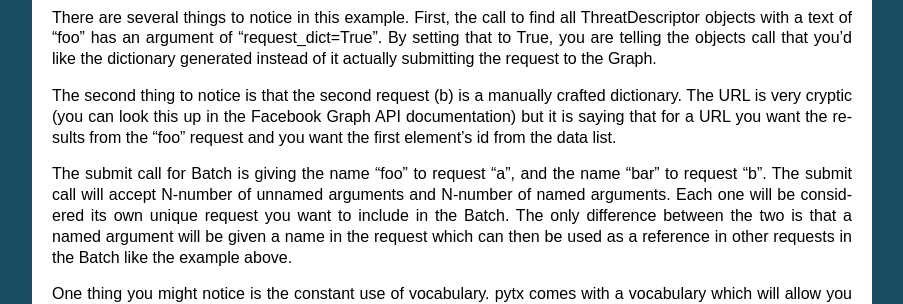
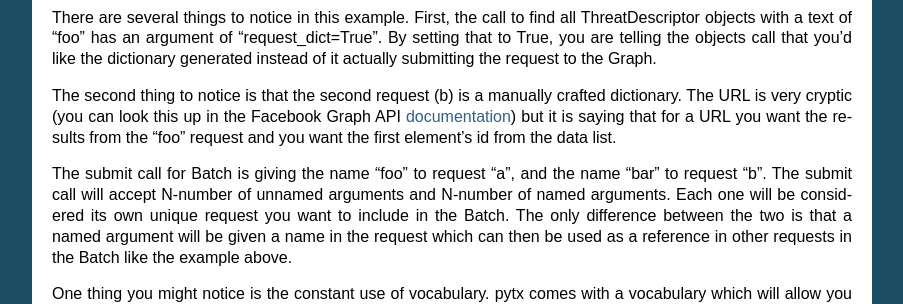
Before and after one commit to facebook/ThreatExchange, a Sphinx documentation site: the page built from pytx/docs/quickstart.rst, in a window 1280 px wide and 900 px high, scrolled down 3033 px. Shown: the part 173-477 px from the top of the window, without its empty margins (198-1101 px from the left). Built offline with Sphinx 7.4.7, drawn with Linux system fonts in a browser that asks for light colours; part of the change alters nothing that is shown.

```diff
--- a/pytx/docs/quickstart.rst
+++ b/pytx/docs/quickstart.rst
@@ -230,8 +230,10 @@ request to the Graph.
 
 The second thing to notice is that the second request (b) is a manually crafted
 dictionary. The URL is very cryptic (you can look this up in the Facebook Graph
-API documentation) but it is saying that for a URL you want the results from the
+API documentation_) but it is saying that for a URL you want the results from the
 "foo" request and you want the first element's id from the data list.
+
+.. _documentation: https://developers.facebook.com/docs/graph-api/making-multiple-requests#operations
 
 The submit call for Batch is giving the name "foo" to request "a", and the name
 "bar" to request "b". The submit call will accept N-number of unnamed arguments
```
